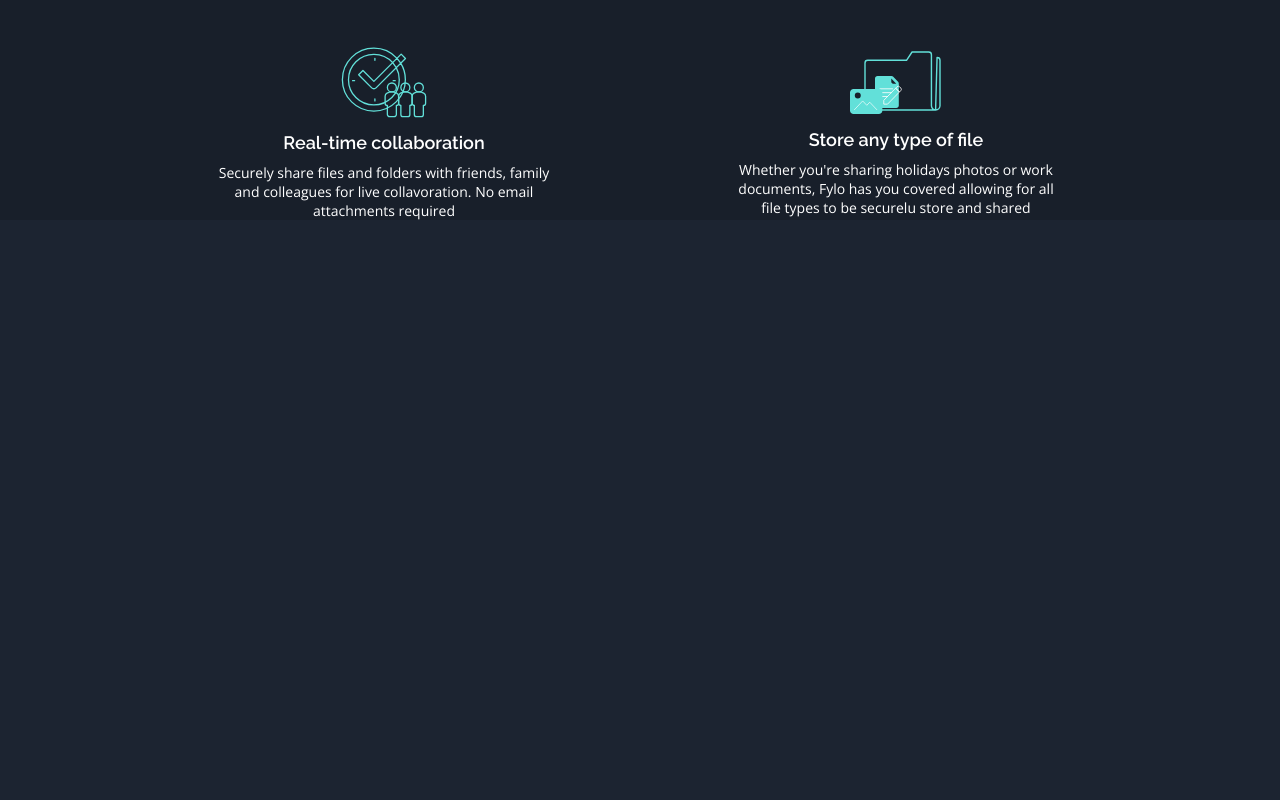
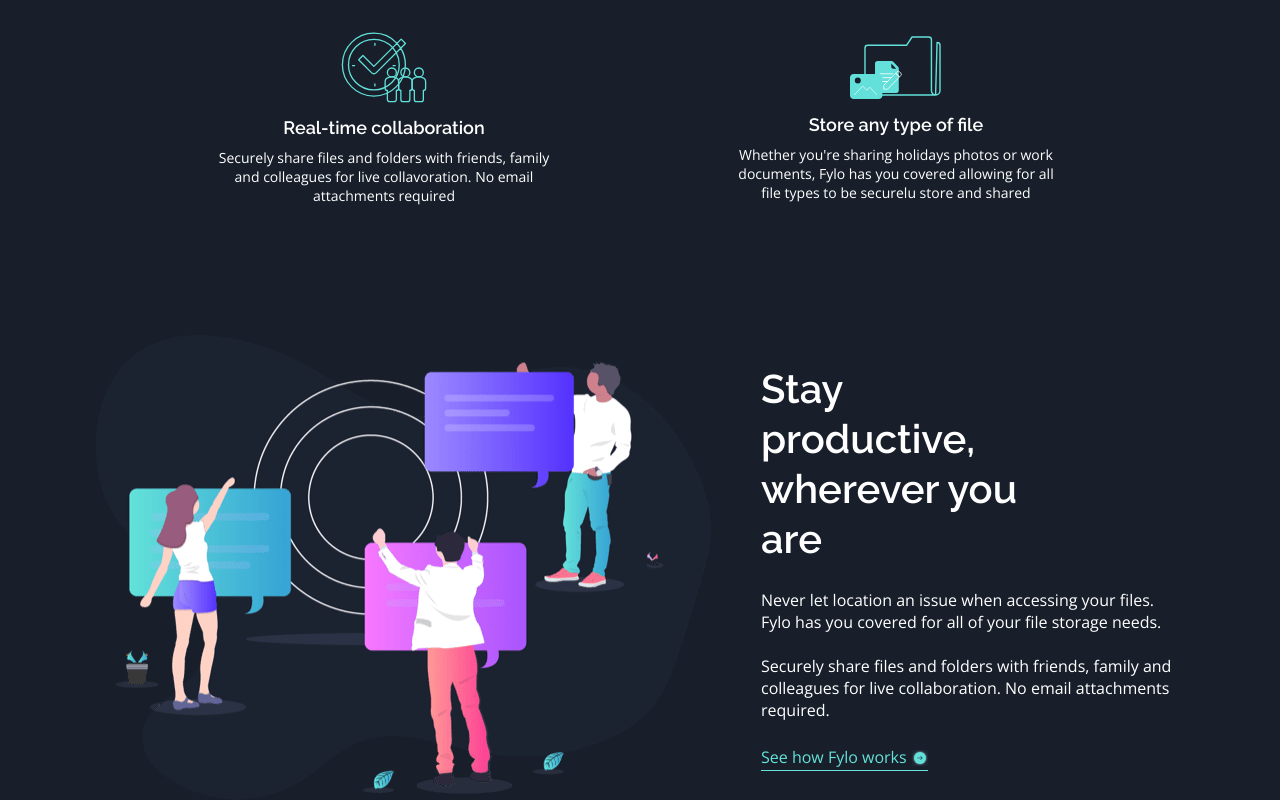
Before and after one commit to anaislcno/Dark-Landing-Page, a React (Vite) app: page / in a window 1280 px wide. Shown: the part 1545-2345 px from the top of the page. Before the commit the page ends 2105 px from the top, so only its background shows below. Built offline with nearby package versions, Linux system fonts and the light colour scheme.

Commit message:
add productivity section

```diff
--- a/src/App.tsx
+++ b/src/App.tsx
@@ -1,5 +1,6 @@
 import Header from "./components/Header/Header";
 import Intro from "./components/Intro/Intro";
+import Productivity from "./components/Productivity/Productivity";
 import Services from "./components/Services/Services";
 import "./index.scss";
 
@@ -9,7 +10,10 @@
       <main>
         <Header />
         <Intro />
-        <Services />
+        <div className="bg-main">
+          <Services />
+          <Productivity />
+        </div>
       </main>
     </>
   );
--- /dev/null
+++ b/src/components/Productivity/Productivity.scss
@@ -0,0 +1,51 @@
+.productivity {
+  background-color: var(--dark-blue-main);
+  width: 85%;
+  margin: -120px auto;
+  //   margin-top: -120px;
+  display: flex;
+  flex-direction: row;
+  align-items: center;
+  text-align: left;
+  justify-content: center;
+  gap: 50px;
+
+  .description {
+    background-color: transparent;
+    // width: 30%;
+    display: flex;
+    flex-direction: column;
+    gap: 25px;
+
+    &__title {
+      width: 70%;
+      font-size: 40px;
+      line-height: 50px;
+      background-color: transparent;
+    }
+
+    &__p {
+      font-size: 16px;
+      background-color: transparent;
+    }
+
+    &__link {
+      background-color: transparent;
+      color: var(--cyan);
+      display: flex;
+      align-items: center;
+      border-bottom: 1px solid var(--cyan);
+      width: fit-content;
+      padding-bottom: 2px;
+    }
+
+    &__arrow {
+      margin-top: 1px;
+      margin-left: 5px;
+    }
+  }
+
+  &__img {
+    background-color: transparent;
+  }
+}
--- /dev/null
+++ b/src/components/Productivity/Productivity.tsx
@@ -0,0 +1,27 @@
+import "./Productivity.scss";
+import ProductivityIllustration from "./../../assets/images/illustration-stay-productive.png";
+import Arrow from "./../../assets/images/icon-arrow.svg";
+
+const Productivity = () => {
+  return (
+    <section className="productivity">
+      <img className="productivity__img" src={ProductivityIllustration} />
+      <div className="description">
+        <h1 className="description__title">
+          Stay productive, wherever you are
+        </h1>
+        <p className="description__p">
+          Never let location an issue when accessing your files. Fylo has you
+          covered for all of your file storage needs. <br /> <br /> Securely
+          share files and folders with friends, family and colleagues for live
+          collaboration. No email attachments required.
+        </p>
+        <a className="description__link" href="#">
+          See how Fylo works <img src={Arrow} className="description__arrow" />
+        </a>
+      </div>
+    </section>
+  );
+};
+
+export default Productivity;
--- a/src/components/Services/Services.scss
+++ b/src/components/Services/Services.scss
@@ -1,9 +1,9 @@
 .wave {
   background-color: var(--dark-blue-main);
-  margin: 50px auto;
+  //   margin: 50px auto;
 
   position: relative;
-  bottom: 290px;
+  bottom: 250px;
 
   .section-services {
     margin: auto;
@@ -13,7 +13,7 @@
     align-items: center;
     text-align: center;
     justify-items: center;
-    gap: 90px 0px;
+    gap: 85px 0px;
     background-color: var(--dark-blue-main);
 
     .service {
--- a/src/index.scss
+++ b/src/index.scss
@@ -39,3 +39,7 @@
   max-width: 1440px;
   min-height: 100%;
 }
+
+.bg-main {
+  background-color: var(--dark-blue-main);
+}
```
